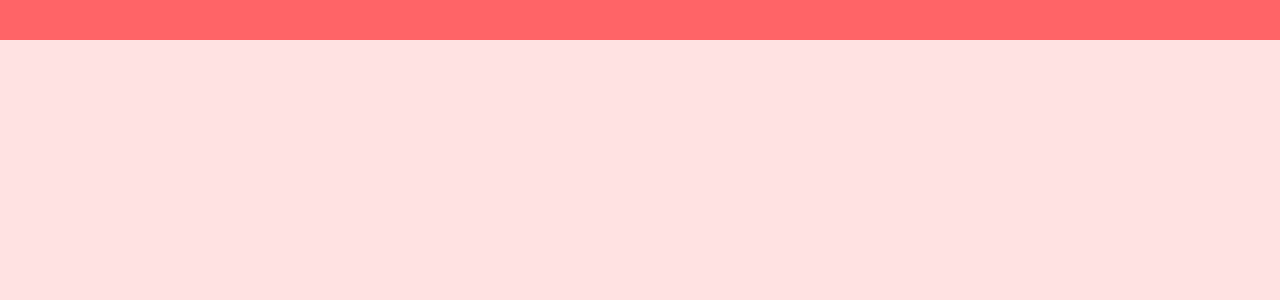
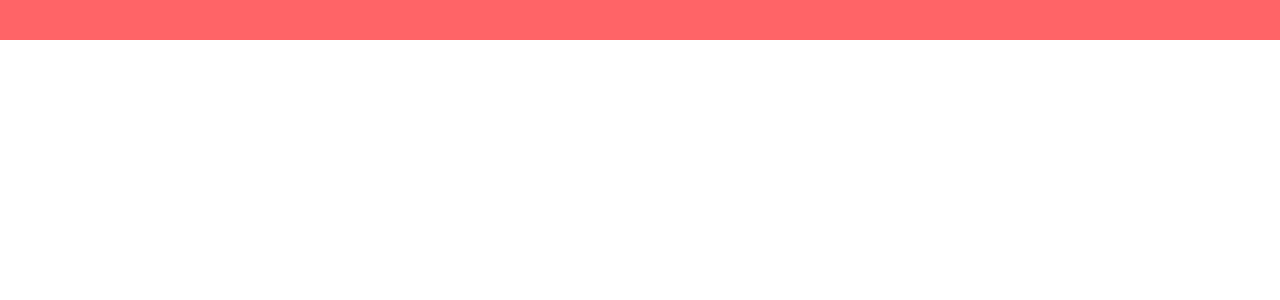
Before and after one commit to Shadow-WIzzards-Money-Gang/Programador_por_um_dia, a React app in the folder frontend/: page / in a window 1280 px wide. Shown: the top 300 px of the page. Built offline with nearby package versions, Linux system fonts and the light colour scheme; the HTML template or start-up script is replaced by a standard one.

Commit message:
style: mudando cor de fundo para branco

```diff
--- a/frontend/src/App.jsx
+++ b/frontend/src/App.jsx
@@ -2,7 +2,7 @@ import Header from "./components/Header"
 
 function App() {
   return (
-    <section className="bg-red-100 min-h-screen">
+    <section className="bg-white min-h-screen">
       <Header />
     </section>
   )
```
